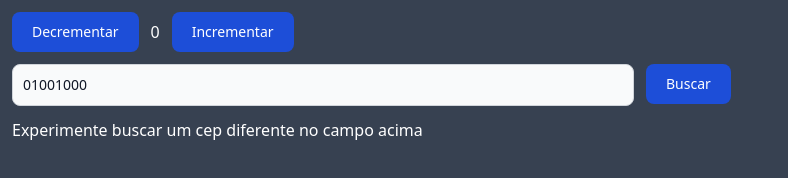
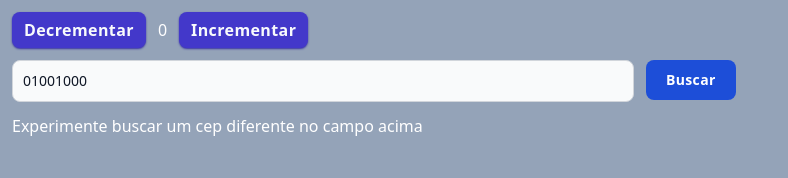
Before and after one commit to discimus/vuejs-without-build-tools-boilerplate, a plain HTML site: page vuejs-empty-project/index.html in a window 1280 px wide. Shown: the whole page, without its empty margins (0-788 px from the left). Drawn offline with nearby package versions, Linux system fonts and the light colour scheme.

Commit message:
Reduzir quantidade de scripts

```diff
--- a/vuejs-empty-project/index.html
+++ b/vuejs-empty-project/index.html
@@ -6,43 +6,78 @@
     <meta http-equiv="X-UA-Compatible" content="IE=edge">
     <meta name="viewport" content="width=device-width, initial-scale=1.0">
     <title>Empty Project</title>
-    <link rel='stylesheet' href='https://cdnjs.cloudflare.com/ajax/libs/flowbite/1.6.3/flowbite.min.css' integrity='sha512-8Mgk7SyhDKPScwdyQ7tBJXRwzdejZW76EFHVw+3AzuY9CoIUZvIT3OlxPy04H9z+utS7eoYcBIsrl+RjoKOdEA==' crossorigin='anonymous'/>
+    <link rel='stylesheet' href='https://cdnjs.cloudflare.com/ajax/libs/flowbite/1.6.3/flowbite.min.css'
+        integrity='sha512-8Mgk7SyhDKPScwdyQ7tBJXRwzdejZW76EFHVw+3AzuY9CoIUZvIT3OlxPy04H9z+utS7eoYcBIsrl+RjoKOdEA=='
+        crossorigin='anonymous' />
 </head>
 
 <body>
     <script src="https://unpkg.com/vue@3"></script>
     <script src="/src/js/channel.viacep.js"></script>
     <script src="/src/js/app.service.js"></script>
-    <script src="/src/js/app.config.js"></script>
-    <script src="/src/js/app.js"></script>
-    <div class="p-3 flex flex-col gap-3 w-screen h-screen bg-gray-700" id="app">
+    <div class="p-3 flex flex-col gap-3 w-screen h-screen bg-slate-400" id="app">
         <div class="flex flex-row gap-3 content-center">
-            <button @click="decrementar" type="button" class="text-white bg-blue-700 hover:bg-blue-800 focus:ring-4 focus:ring-blue-300 font-medium rounded-lg text-sm px-5 py-2.5 dark:bg-blue-600 dark:hover:bg-blue-700 focus:outline-none dark:focus:ring-blue-800">
-                <span>Decrementar</span>
+            <button @click="decrementar"
+                class="px-3 py-1.5 rounded-lg active:shadow-indigo-900 active:shadow-none active:bg-indigo-800 shadow-sm hover:shadow-lg shadow-indigo-800 bg-indigo-700">
+                <span class="text-slate-50 active:text-slate-100 font-semibold tracking-wide">Decrementar</span>
             </button>
             <div class="flex flex-col justify-center">
                 <span v-html="counter" class="text-white"></span>
             </div>
-            <button @click="incrementar" type="button" class="text-white bg-blue-700 hover:bg-blue-800 focus:ring-4 focus:ring-blue-300 font-medium rounded-lg text-sm px-5 py-2.5 dark:bg-blue-600 dark:hover:bg-blue-700 focus:outline-none dark:focus:ring-blue-800">
-                <span>Incrementar</span>
+            <button @click="incrementar"
+                class="px-3 py-1.5 rounded-lg active:shadow-indigo-900 active:shadow-none active:bg-indigo-800 shadow-sm hover:shadow-lg shadow-indigo-800 bg-indigo-700">
+                <span class="text-slate-50 active:text-slate-100 font-semibold tracking-wide">Incrementar</span>
             </button>
         </div>
         <div class="grid grid-cols-2 gap-3">
-            <input v-model="cep" type="text" class="bg-gray-50 border border-gray-300 text-gray-900 text-sm rounded-lg focus:ring-blue-500 focus:border-blue-500 block w-full p-2.5 dark:bg-gray-700 dark:border-gray-600 dark:placeholder-gray-400 dark:text-white dark:focus:ring-blue-500 dark:focus:border-blue-500" placeholder="CEP">
+            <input v-model="cep" type="text"
+                class="bg-gray-50 border border-gray-300 text-gray-900 text-sm rounded-lg focus:ring-blue-500 focus:border-blue-500 block w-full p-2.5 dark:bg-gray-700 dark:border-gray-600 dark:placeholder-gray-400 dark:text-white dark:focus:ring-blue-500 dark:focus:border-blue-500"
+                placeholder="CEP">
             <div>
-                <button @click="searchCep" type="button" class="text-white bg-blue-700 hover:bg-blue-800 focus:ring-4 focus:ring-blue-300 font-medium rounded-lg text-sm px-5 py-2.5 mr-2 dark:bg-blue-600 dark:hover:bg-blue-700 focus:outline-none dark:focus:ring-blue-800">
-                    <span>Buscar</span>
+                <button @click="searchCep" type="button"
+                    class="text-white bg-blue-700 hover:bg-blue-800 focus:ring-4 focus:ring-blue-300 font-medium rounded-lg text-sm px-5 py-2.5 mr-2 dark:bg-blue-600 dark:hover:bg-blue-700 focus:outline-none dark:focus:ring-blue-800">
+                    <span class="text-white font-semibold tracking-wide">Buscar</span>
                 </button>
             </div>
         </div>
         <span v-html="message" class="text-white"></span>
     </div>
     <script>
-        app.bootstrap()
+        const { createApp } = Vue
+
+        const appConfig = {
+            data() {
+                return {
+                    cep: "01001000",
+                    message: "Experimente buscar um cep diferente no campo acima",
+                    counter: 0
+                }
+            },
+            mounted() {
+                appService.useVueApp(this)
+            },
+            methods: {
+                async searchCep() {
+                    appService.procurarCep(this.cep)
+                },
+                incrementar() {
+                    appService.incrementar()
+                },
+                decrementar() {
+                    appService.decrementar()
+                }
+            }
+        }
+
+        createApp(appConfig).mount('#app')
     </script>
-    <script src='https://cdnjs.cloudflare.com/ajax/libs/axios/1.3.1/axios.min.js' integrity='sha512-NbjaUHU8g0+Y8tMcRtIz0irSU3MjLlEdCvp82MqciVF4R2Ru/eaXHDjNSOvS6EfhRYbmQHuznp/ghbUvcC0NVw==' crossorigin='anonymous'></script>
+    <script src='https://cdnjs.cloudflare.com/ajax/libs/axios/1.3.1/axios.min.js'
+        integrity='sha512-NbjaUHU8g0+Y8tMcRtIz0irSU3MjLlEdCvp82MqciVF4R2Ru/eaXHDjNSOvS6EfhRYbmQHuznp/ghbUvcC0NVw=='
+        crossorigin='anonymous'></script>
     <script src="https://cdn.tailwindcss.com"></script>
-    <script src='https://cdnjs.cloudflare.com/ajax/libs/flowbite/1.6.3/flowbite.min.js' integrity='sha512-sCKIJdqxtLpeGLwHw0Qa2ASg6Kw0LxZTflrPn9qymui0KLVxIyC1DhQf5/3nyPC35XISaMzqaJdj2AyXqQuPIg==' crossorigin='anonymous'></script>
+    <script src='https://cdnjs.cloudflare.com/ajax/libs/flowbite/1.6.3/flowbite.min.js'
+        integrity='sha512-sCKIJdqxtLpeGLwHw0Qa2ASg6Kw0LxZTflrPn9qymui0KLVxIyC1DhQf5/3nyPC35XISaMzqaJdj2AyXqQuPIg=='
+        crossorigin='anonymous'></script>
 </body>
 
 </html>
--- a/vuejs-empty-project/src/js/app.config.js
+++ /dev/null
@@ -1,23 +0,0 @@
-const appConfig = {
-    data() {
-        return {
-            cep: "01001000",
-            message: "Experimente buscar um cep diferente no campo acima",
-            counter: 0
-        }
-    },
-    mounted() {
-        appService.useVueApp(this)
-    },
-    methods: {
-        async searchCep() {
-            appService.procurarCep(this.cep)
-        },
-        incrementar() {
-            this.counter++
-        },
-        decrementar() {
-            this.counter--
-        }
-    }
-}
--- a/vuejs-empty-project/src/js/app.js
+++ /dev/null
@@ -1,6 +0,0 @@
-const app = {
-    bootstrap() {
-        const { createApp } = Vue
-        createApp(appConfig).mount('#app')
-    }
-}
--- a/vuejs-empty-project/src/js/app.service.js
+++ b/vuejs-empty-project/src/js/app.service.js
@@ -5,5 +5,11 @@ const appService = {
     async procurarCep(cep) {
         const { data } = await channelViacep.procurarCep(cep)
         this.app.message = JSON.stringify(data)
+    },
+    incrementar() {
+        this.app.counter++
+    },
+    decrementar() {
+        this.app.counter--
     }
 }
```
